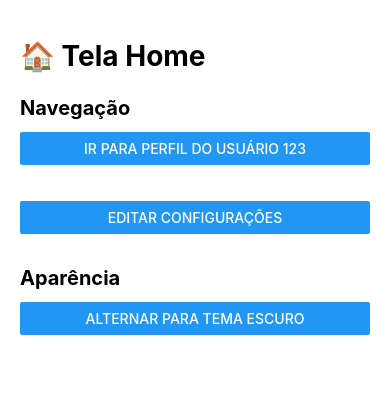
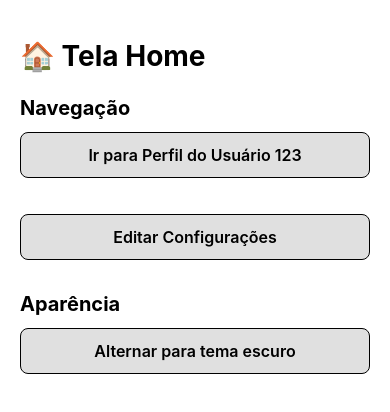
Before and after one commit to carlosxfelipe/my-router, a React Native app: screen / in a window 390 px wide. Shown: the top 412 px of the page. Built offline with nearby package versions, Linux system fonts and the light colour scheme.

Commit message:
Add ThemedButton component and replace Button usage in screens

```diff
--- /dev/null
+++ b/src/components/ ThemedButton.tsx
@@ -0,0 +1,65 @@
+import React from "react";
+import {
+  Pressable,
+  type PressableProps,
+  StyleSheet,
+  Text,
+  type TextStyle,
+  type ViewStyle,
+} from "react-native";
+import { useThemeColor } from "../hooks/useThemeColor";
+
+type ThemedButtonProps = PressableProps & {
+  title: string;
+  textStyle?: TextStyle;
+  buttonStyle?: ViewStyle;
+  lightColor?: string;
+  darkColor?: string;
+};
+
+export function ThemedButton({
+  title,
+  textStyle,
+  buttonStyle,
+  lightColor,
+  darkColor,
+  ...rest
+}: ThemedButtonProps) {
+  const backgroundColor = useThemeColor(
+    { light: lightColor ?? "#e0e0e0", dark: darkColor ?? "#444" },
+    "background"
+  );
+  const textColor = useThemeColor({}, "text");
+
+  return (
+    <Pressable
+      style={({ pressed }) => [
+        styles.button,
+        {
+          backgroundColor: pressed ? "#bbb" : backgroundColor,
+          borderColor: textColor,
+        },
+        buttonStyle,
+      ]}
+      {...rest}
+    >
+      <Text style={[styles.text, { color: textColor }, textStyle]}>
+        {title}
+      </Text>
+    </Pressable>
+  );
+}
+
+const styles = StyleSheet.create({
+  button: {
+    paddingVertical: 12,
+    paddingHorizontal: 24,
+    borderRadius: 8,
+    borderWidth: 1,
+    alignItems: "center",
+  },
+  text: {
+    fontSize: 16,
+    fontWeight: "600",
+  },
+});
--- a/src/screens/Home.tsx
+++ b/src/screens/Home.tsx
@@ -1,8 +1,9 @@
-import { Button, ScrollView, StyleSheet, View } from "react-native";
+import { ScrollView, StyleSheet, View } from "react-native";
 import { ThemedView } from "../components/ThemedView";
 import { ThemedText } from "../components/ThemedText";
 import { useTheme } from "../theme/ThemeContext";
 import { useRouterContext } from "../router/RouterContext";
+import { ThemedButton } from "../components/ ThemedButton";
 
 export default function Home() {
   const { theme, toggleTheme } = useTheme();
@@ -21,12 +22,12 @@ export default function Home() {
           </ThemedText>
 
           <View style={styles.buttonGroup}>
-            <Button
+            <ThemedButton
               title="Ir para Perfil do Usuário 123"
               onPress={() => router.push("/profile/123")}
             />
             <View style={styles.spacer} />
-            <Button
+            <ThemedButton
               title="Editar Configurações"
               onPress={() => router.push("/settings/edit")}
             />
@@ -38,7 +39,7 @@ export default function Home() {
             Aparência
           </ThemedText>
 
-          <Button
+          <ThemedButton
             title={`Alternar para tema ${
               theme === "light" ? "escuro" : "claro"
             }`}
--- a/src/screens/Profile.tsx
+++ b/src/screens/Profile.tsx
@@ -1,7 +1,8 @@
-import { Button, StyleSheet, View } from "react-native";
+import { StyleSheet, View } from "react-native";
 import { ThemedView } from "../components/ThemedView";
 import { ThemedText } from "../components/ThemedText";
 import { useRouterContext } from "../router/RouterContext";
+import { ThemedButton } from "../components/ ThemedButton";
 
 export default function Profile() {
   const router = useRouterContext();
@@ -22,7 +23,10 @@ export default function Profile() {
           Ações
         </ThemedText>
 
-        <Button title="Voltar para Home" onPress={() => router.push("/")} />
+        <ThemedButton
+          title="Voltar para Home"
+          onPress={() => router.push("/")}
+        />
       </View>
     </ThemedView>
   );
--- a/src/screens/Settings/Edit.tsx
+++ b/src/screens/Settings/Edit.tsx
@@ -1,7 +1,8 @@
-import { Button, StyleSheet, View } from "react-native";
+import { StyleSheet, View } from "react-native";
 import { ThemedView } from "../../components/ThemedView";
 import { ThemedText } from "../../components/ThemedText";
 import { useRouterContext } from "../../router/RouterContext";
+import { ThemedButton } from "../../components/ ThemedButton";
 
 export default function Edit() {
   const router = useRouterContext();
@@ -17,7 +18,7 @@ export default function Edit() {
           Ações
         </ThemedText>
 
-        <Button title="Voltar para Home" onPress={() => router.go("/")} />
+        <ThemedButton title="Voltar para Home" onPress={() => router.go("/")} />
       </View>
     </ThemedView>
   );
```
Also changed, not shown: 1 other file (tests, documents, lock files or other folders).
